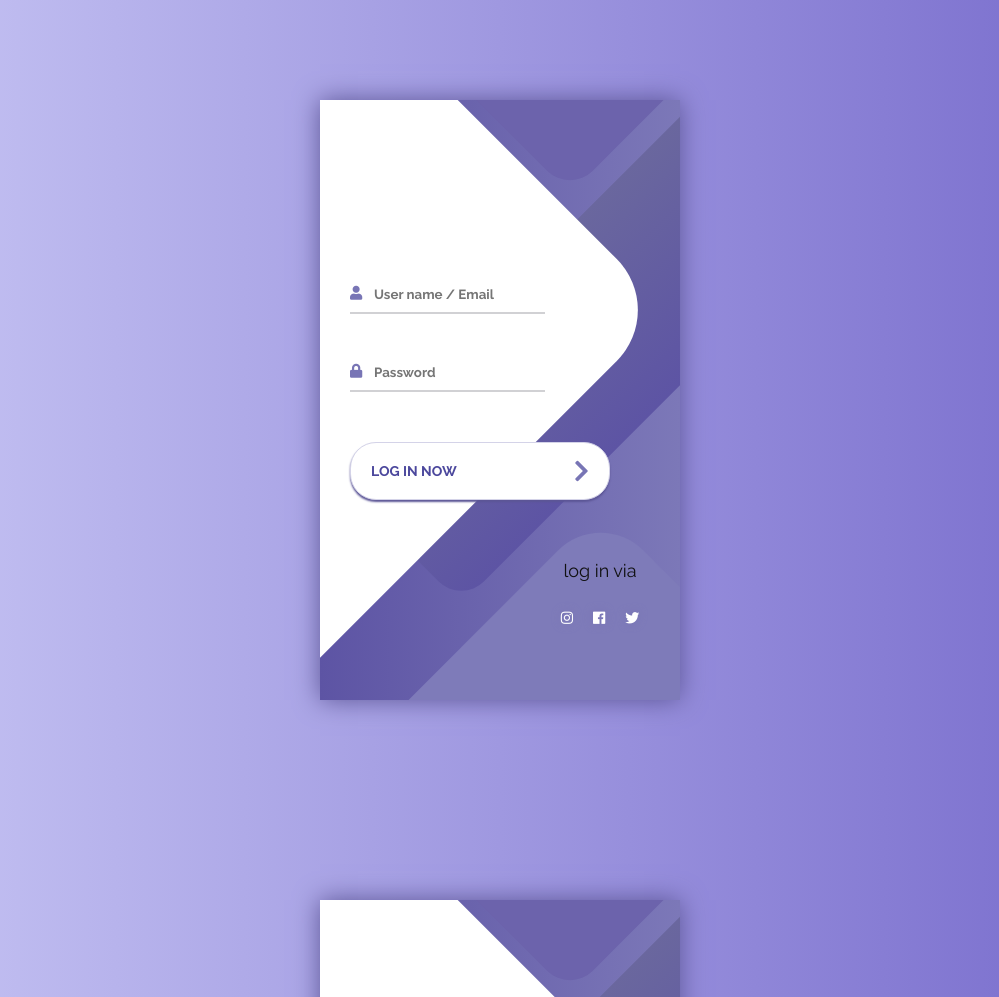
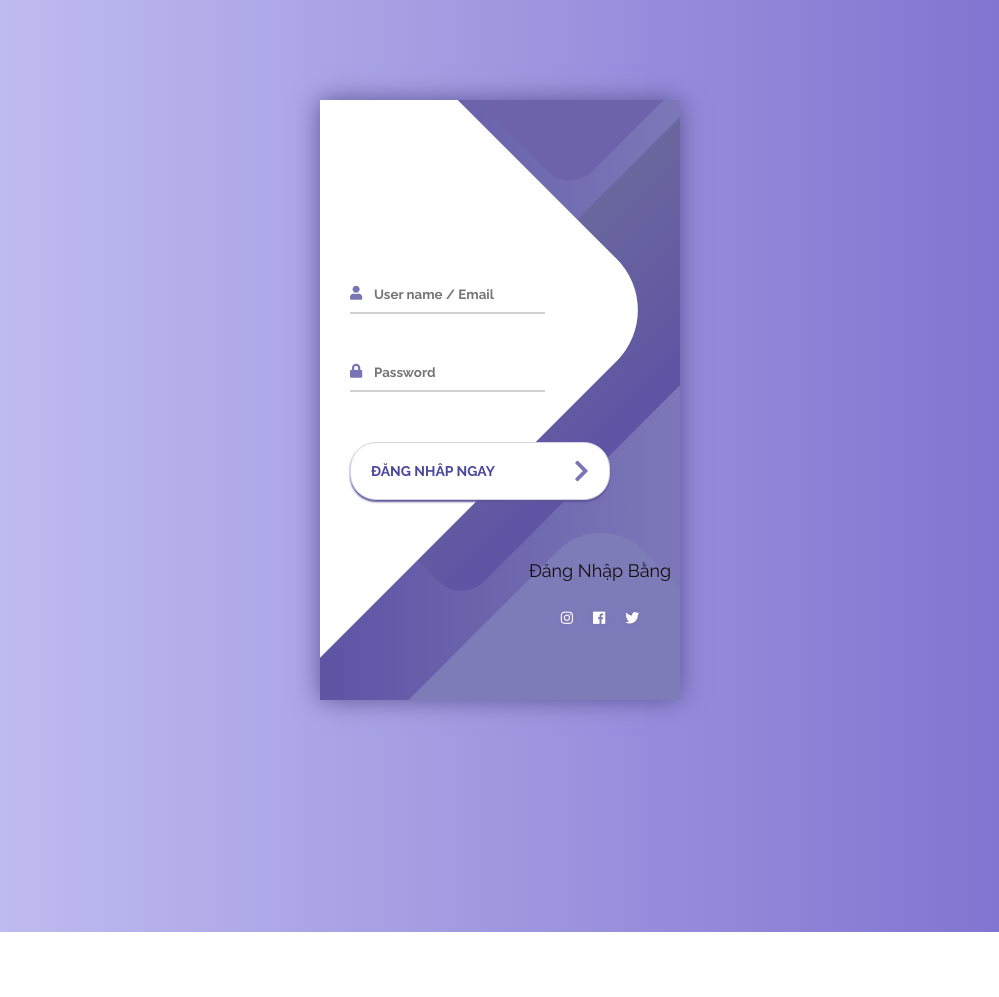
Before and after one commit to NMHg08/BJS, a plain HTML site: page login.html in a window 1280 px wide. Shown: the top 997 px of the page, without its empty margins (140-1139 px from the left). After the commit the page ends 932 px from the top, so only its background shows below. Drawn offline with nearby package versions, Linux system fonts and the light colour scheme; files that its build step writes are made by us from their sources; files whose address does not match are found by name.

Commit message:
Update login.html

```diff
--- a/login.html
+++ b/login.html
@@ -2,56 +2,7 @@
 <html lang="en" >
 <head>
   <meta charset="UTF-8">
-  <title>CodePen - Modern Login Form</title>
-  <link rel='stylesheet' href='https://use.fontawesome.com/releases/v5.2.0/css/all.css'>
-<link rel='stylesheet' href='https://use.fontawesome.com/releases/v5.2.0/css/fontawesome.css'><link rel="stylesheet" href="./style.css">
-
-</head>
-<body>
-<!-- partial:index.partial.html -->
-<div class="container">
-	<div class="screen">
-		<div class="screen__content">
-			<form class="login">
-				<div class="login__field">
-					<i class="login__icon fas fa-user"></i>
-					<input type="text" class="login__input" placeholder="User name / Email">
-				</div>
-				<div class="login__field">
-					<i class="login__icon fas fa-lock"></i>
-					<input type="password" class="login__input" placeholder="Password">
-				</div>
-				<button class="button login__submit">
-					<span class="button__text">Log In Now</span>
-					<i class="button__icon fas fa-chevron-right"></i>
-				</button>
-			</form>
-			<div class="social-login">
-				<h3>log in via</h3>
-				<div class="social-icons">
-					<a href="#" class="social-login__icon fab fa-instagram"></a>
-					<a href="#" class="social-login__icon fab fa-facebook"></a>
-					<a href="#" class="social-login__icon fab fa-twitter"></a>
-				</div>
-			</div>
-		</div>
-		<div class="screen__background">
-			<span class="screen__background__shape screen__background__shape4"></span>
-			<span class="screen__background__shape screen__background__shape3"></span>
-			<span class="screen__background__shape screen__background__shape2"></span>
-			<span class="screen__background__shape screen__background__shape1"></span>
-		</div>
-	</div>
-</div>
-<!-- partial -->
-
-</body>
-</html>
-<!DOCTYPE html>
-<html lang="en" >
-<head>
-  <meta charset="UTF-8">
-  <title>CodePen - Modern Login Form</title>
+  <title>DRGG SHOP</title>
   <link rel='stylesheet' href='https://use.fontawesome.com/releases/v5.2.0/css/all.css'>
 <link rel='stylesheet' href='https://use.fontawesome.com/releases/v5.2.0/css/fontawesome.css'><link rel="stylesheet" href="css/style.css">
 
@@ -71,12 +22,12 @@
 					<input type="password" class="login__input" placeholder="Password">
 				</div>
 				<button class="button login__submit">
-					<span class="button__text">Log In Now</span>
+					<span class="button__text">Đăng Nhâp Ngay</span>
 					<i class="button__icon fas fa-chevron-right"></i>
 				</button>
 			</form>
 			<div class="social-login">
-				<h3>log in via</h3>
+				<h3>Đăng Nhập Bằng</h3>
 				<div class="social-icons">
 					<a href="#" class="social-login__icon fab fa-instagram"></a>
 					<a href="#" class="social-login__icon fab fa-facebook"></a>
@@ -92,7 +43,5 @@
 		</div>
 	</div>
 </div>
-<!-- partial -->
-
 </body>
 </html>
```
